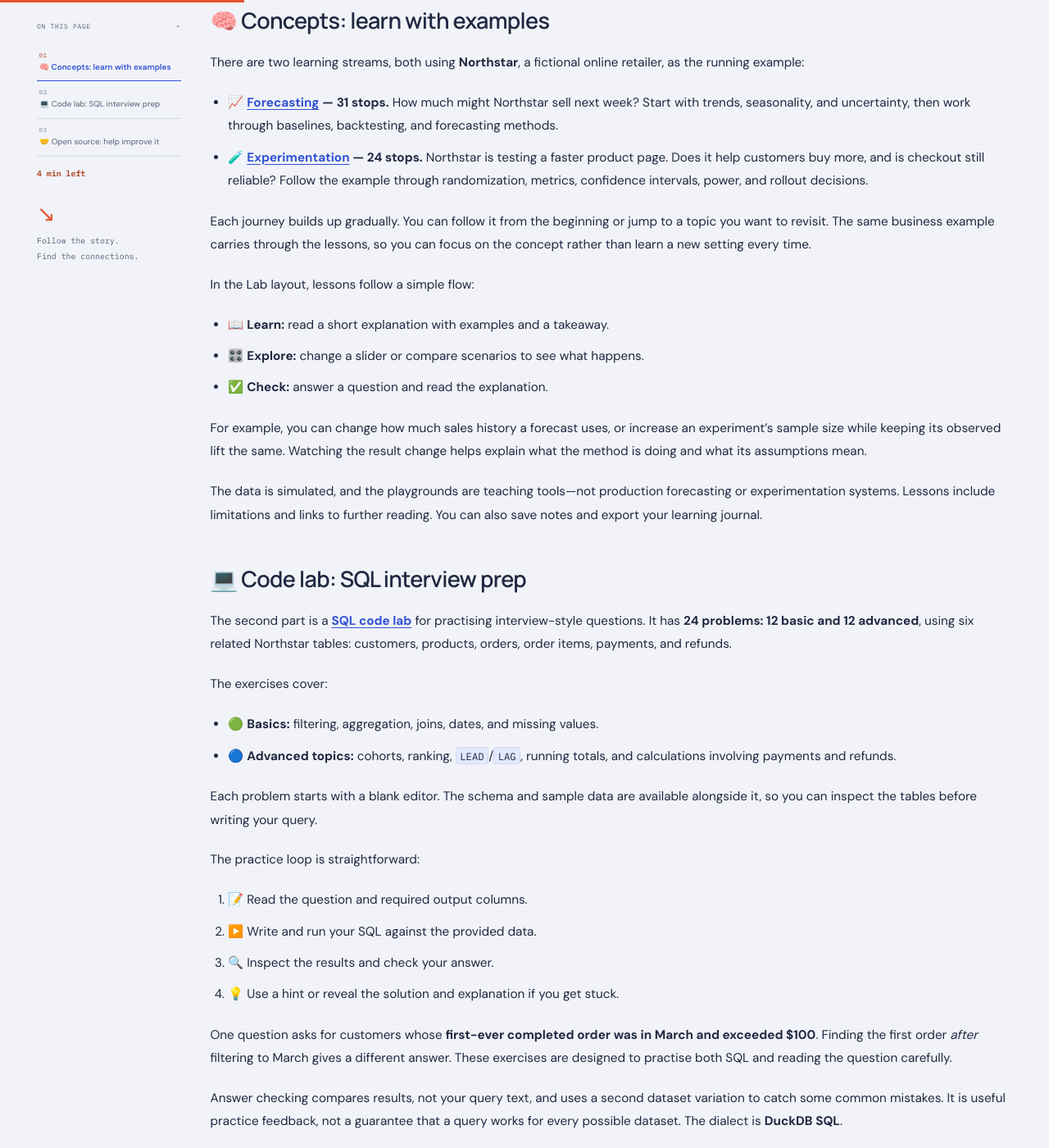
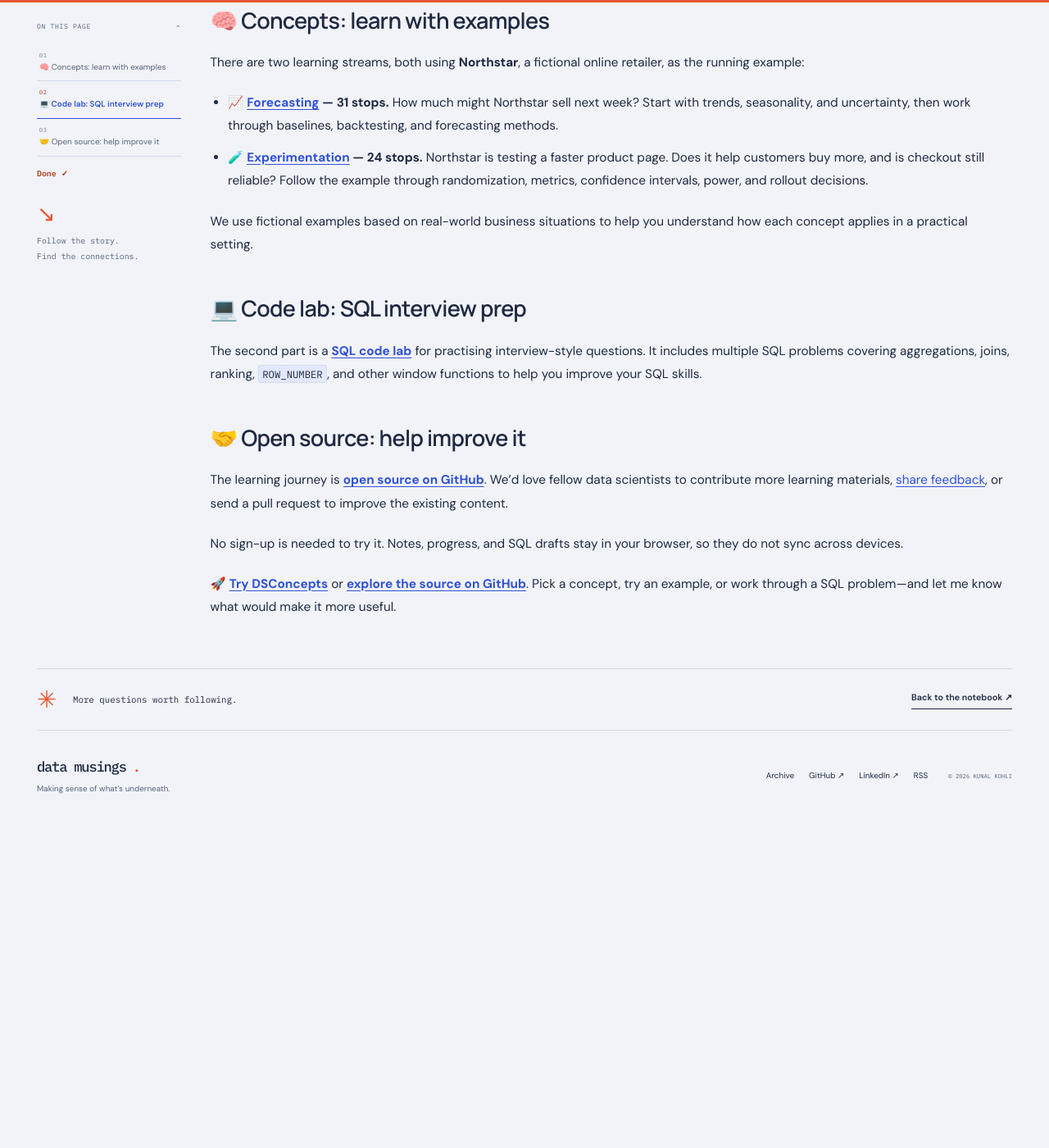
Before and after one commit to kunalkohli/kunalkohli.github.io, a Jekyll site: the page built from _posts/2026-11-11-dsconcepts-learning-journeys.md, in a window 1280 px wide and 1400 px high, scrolled down 715 px. Shown: the whole window at 82% size. Built offline with Jekyll 4.4.1, drawn with Linux system fonts in a browser that asks for light colours; after the commit the page ends 1718 px from its top, so only the background shows below that; some of the changed text lies outside the part shown.

Commit message:
Trim DSConcepts post to concepts, SQL skills, and contributions

```diff
--- a/_posts/2026-11-11-dsconcepts-learning-journeys.md
+++ b/_posts/2026-11-11-dsconcepts-learning-journeys.md
@@ -3,7 +3,7 @@ layout: post
 title: "DSConcepts: Learn Data Science with Examples"
 date: 2026-11-11 20:00:00 -0500
 categories: [projects, data-science, education, sql, open-source]
-description: "An app for learning forecasting and experimentation through simple examples, with a SQL code lab for interview prep. Built on open-source tools, with contributions welcome."
+description: "An app for learning forecasting and experimentation through simple examples, with a SQL code lab for interview prep. The learning journey is open source, with contributions welcome."
 comments: true
 published: true
 ---
@@ -24,52 +24,15 @@ There are two learning streams, both using **Northstar**, a fictional online ret
 - 📈 **[Forecasting](https://dsconcepts.vercel.app/forecasting) — 31 stops.** How much might Northstar sell next week? Start with trends, seasonality, and uncertainty, then work through baselines, backtesting, and forecasting methods.
 - 🧪 **[Experimentation](https://dsconcepts.vercel.app/experimentation) — 24 stops.** Northstar is testing a faster product page. Does it help customers buy more, and is checkout still reliable? Follow the example through randomization, metrics, confidence intervals, power, and rollout decisions.
 
-Each journey builds up gradually. You can follow it from the beginning or jump to a topic you want to revisit. The same business example carries through the lessons, so you can focus on the concept rather than learn a new setting every time.
-
-In the Lab layout, lessons follow a simple flow:
-
-- 📖 **Learn:** read a short explanation with examples and a takeaway.
-- 🎛️ **Explore:** change a slider or compare scenarios to see what happens.
-- ✅ **Check:** answer a question and read the explanation.
-
-For example, you can change how much sales history a forecast uses, or increase an experiment's sample size while keeping its observed lift the same. Watching the result change helps explain what the method is doing and what its assumptions mean.
-
-The data is simulated, and the playgrounds are teaching tools—not production forecasting or experimentation systems. Lessons include limitations and links to further reading. You can also save notes and export your learning journal.
+We use fictional examples based on real-world business situations to help you understand how each concept applies in a practical setting.
 
 ## 💻 Code lab: SQL interview prep
 
-The second part is a **[SQL code lab](https://dsconcepts.vercel.app/sql-practice)** for practising interview-style questions. It has **24 problems: 12 basic and 12 advanced**, using six related Northstar tables: customers, products, orders, order items, payments, and refunds.
-
-The exercises cover:
-
-- 🟢 **Basics:** filtering, aggregation, joins, dates, and missing values.
-- 🔵 **Advanced topics:** cohorts, ranking, `LEAD`/`LAG`, running totals, and calculations involving payments and refunds.
-
-Each problem starts with a blank editor. The schema and sample data are available alongside it, so you can inspect the tables before writing your query.
-
-The practice loop is straightforward:
-
-1. 📝 Read the question and required output columns.
-2. ▶️ Write and run your SQL against the provided data.
-3. 🔍 Inspect the results and check your answer.
-4. 💡 Use a hint or reveal the solution and explanation if you get stuck.
-
-One question asks for customers whose **first-ever completed order was in March and exceeded $100**. Finding the first order *after* filtering to March gives a different answer. These exercises are designed to practise both SQL and reading the question carefully.
-
-Answer checking compares results, not your query text, and uses a second dataset variation to catch some common mistakes. It is useful practice feedback, not a guarantee that a query works for every possible dataset. The dialect is **DuckDB SQL**.
+The second part is a **[SQL code lab](https://dsconcepts.vercel.app/sql-practice)** for practising interview-style questions. It includes multiple SQL problems covering aggregations, joins, ranking, `ROW_NUMBER`, and other window functions to help you improve your SQL skills.
 
 ## 🤝 Open source: help improve it
 
-The SQL lab is powered by **[DuckDB-Wasm](https://github.com/duckdb/duckdb-wasm)**, which runs DuckDB in your browser. There is no database server to install, and queries are not uploaded to a query service. **[CodeMirror](https://codemirror.net/)** provides the editor, and the app is built with Next.js and React.
-
-**[DSConcepts is open source under the MIT licence](https://github.com/kunalkohli/stats_learning/blob/main/LICENSE)**, including the lesson content and teaching code. I would love fellow data scientists to contribute:
-
-- ✍️ A simpler explanation or a better example.
-- 📊 A diagram or interactive exercise for a concept.
-- 🧩 A SQL question, dataset variation, or alternative solution.
-- 🐛 A correction where a calculation or explanation is wrong.
-
-You do not need to build a whole learning stream to help. Improving one confusing lesson is a useful contribution. The [README](https://github.com/kunalkohli/stats_learning#readme) explains how to run the app and where the content lives. [Open an issue](https://github.com/kunalkohli/stats_learning/issues) or send a pull request with your suggestion.
+The learning journey is **[open source on GitHub](https://github.com/kunalkohli/stats_learning)**. We’d love fellow data scientists to contribute more learning materials, [share feedback](https://github.com/kunalkohli/stats_learning/issues), or send a pull request to improve the existing content.
 
 No sign-up is needed to try it. Notes, progress, and SQL drafts stay in your browser, so they do not sync across devices.
 
```
Also changed, not shown: scripts/test-dsconcepts-post.cjs (+4 -4 lines).
